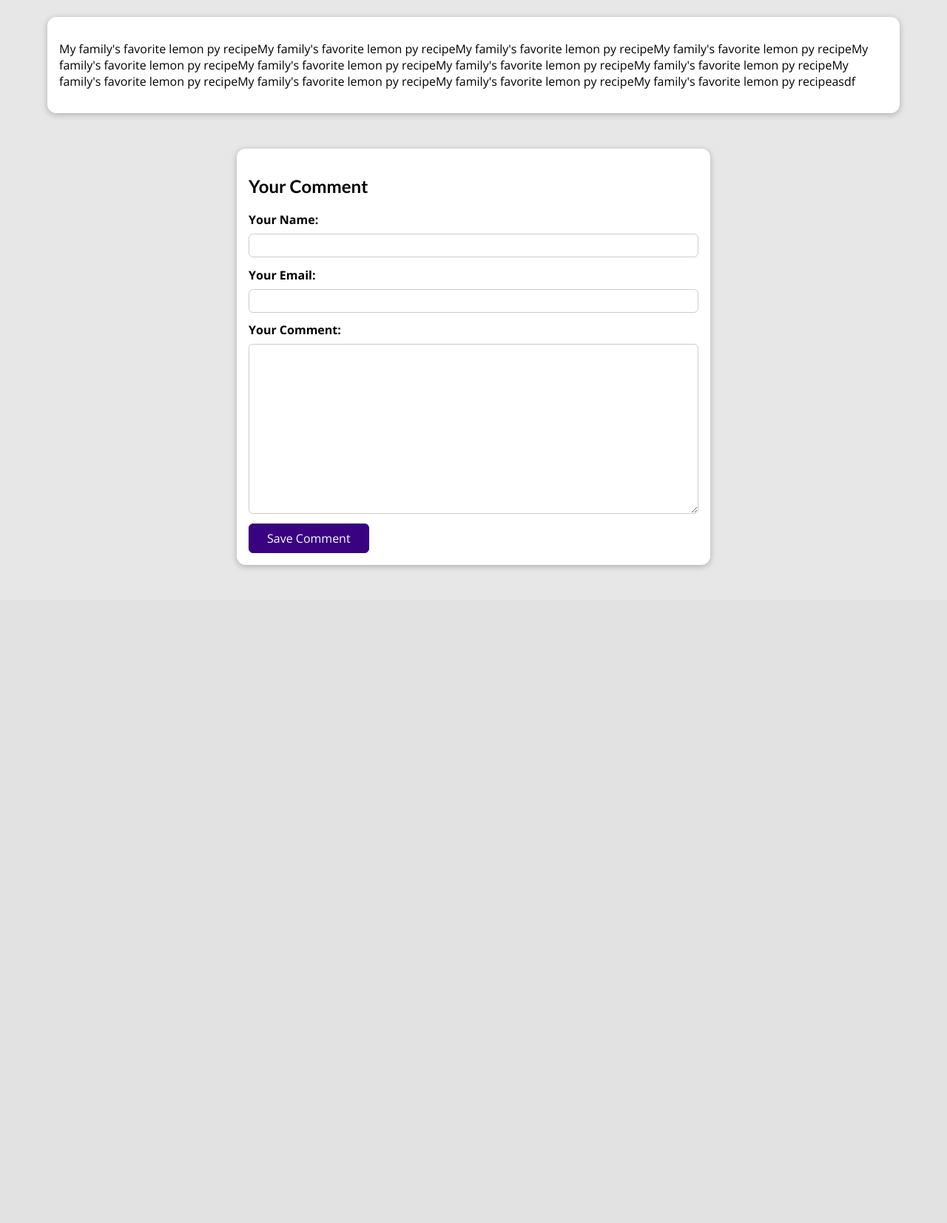
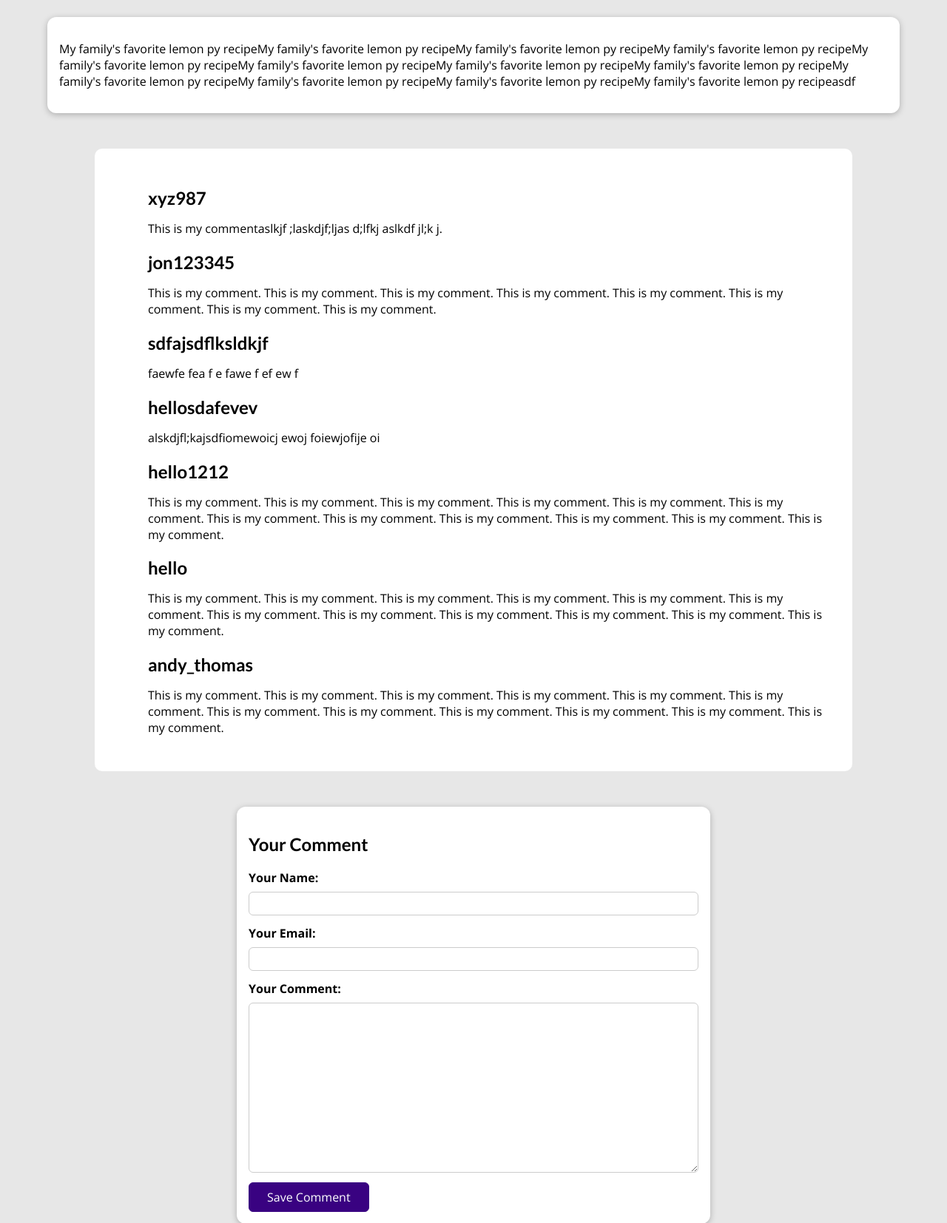
Before and after one commit to andythomasdotpy/my_site_1, a Django app: a page that uses blog_1/templates/blog_1/post-detail.html in a window 1280 px wide. Shown: the part 505-2159 px from the top of the page at 74% size. Before the commit the page ends 1273 px from the top, so only its background shows below. Run offline with Django 4.2, Linux system fonts and the light colour scheme; data comes from the database, SQL or seed files in the repository; both versions use the stored data as it was after the commit.

Commit message:
view.py with and without context function

```diff
--- a/blog_1/static/blog_1/post-detail.css
+++ b/blog_1/static/blog_1/post-detail.css
@@ -120,3 +120,59 @@ body {
     border-radius: 6px;
     border: 1px solid #ccc;
   }
+
+
+  .errorlist {
+    list-style: none;
+    margin: 0.5rem 0;
+    padding: 0;
+    color: red;
+  }
+
+  .invalid input,
+  .invalide textarea {
+    border-color: red;
+    background-color: #ecdada;
+  }
+
+  .invalid label {
+    color:  red;
+  }
+
+  #alert {
+    margin: 8rem auto 3rem auto;
+    border: 1px solid red;
+    background-color: #ecdada;
+    padding: 1rem;
+    width: 90%;
+    max-width: 40rem;
+  }
+
+  #alert a {
+    background-color: red;
+    color: white;
+    border: 1px solid #d6000b;
+    text-decoration: none;
+    padding: 0.25rem 1.5rem;
+    border-radius: 5px;
+  }
+
+  .comment-replies {
+    background-color: white;
+    width: 80%;
+    margin: auto;
+    border-radius: 10px;
+    padding: 2rem;
+  }
+
+  .comment-replies ul {
+    list-style-type: none;
+  }
+
+  .comment-replies h2 {
+    margin-bottom: 0;
+  }
+
+  .comment-replies p {
+    margin-top: .25rem;
+  }
--- a/blog_1/templates/blog_1/post-detail.html
+++ b/blog_1/templates/blog_1/post-detail.html
@@ -10,6 +10,14 @@
 {% endblock %}
 
 {% block content %}
+
+    {% if comment_form.errors %}
+        <div id="alert">
+            <h2>There were errors with your comment!</h2>
+            <p>Please see your errors below and resubmit your comment</p>
+            <a href="#comment-form" >Click here to view error </a>
+        </div>
+    {% endif %}
 
     <section id="summary">
         <h2>{{ single_post.title}}</h2>
@@ -31,12 +39,25 @@
         {{ single_post.content|linebreaks }}
     </main>
 
+    <section>
+        <div class="comment-replies">
+            <ul>
+                {% for comment in comments %}
+                    <li>
+                        <h2>{{ comment.user_name}}</h2>
+                        <p>{{ comment.text|linebreaks }} </p>
+                    </li>
+                {% endfor %}
+            </ul>
+        </div>
+    </section>
+
     <section id="comment-form">
         <h2>Your Comment</h2>
         <form action="{% url "post-detail-page" single_post.slug %}" method="POST">
             {% csrf_token %}
             {% for form_field in comment_form %}
-                <div class="form-control">
+                <div class="form-control {% if form_field.errors %}invalid{% endif %}">
                     {{ form_field.label_tag }}
                     {{ form_field }}
                     {{ form_field.errors}}
--- a/blog_1/views.py
+++ b/blog_1/views.py
@@ -1,8 +1,10 @@
 from django.shortcuts import render, get_object_or_404
 from django.views.generic.list import ListView
-from django.views.generic import DetailView
+from django.urls import reverse
+from django.views.generic import DetailView, View
+from django.http import HttpResponseRedirect
 
-from .models import Post, Tag
+from .models import Post, Tag, Comment
 from .forms import CommentForm
 
 # import my_site_1.dummy_data as dummy_data
@@ -36,13 +38,54 @@ class AllPostsView(ListView):
 
 
 
-class PostDetailView(DetailView):
-    template_name = "blog_1/post-detail.html"
-    model = Post            # With subclass DetailView, Django will automatically search by primary key or slug(which we are using here in urls.py)
-    context_object_name = "single_post"
+# class PostDetailView(DetailView):
+#     template_name = "blog_1/post-detail.html"
+#     model = Post            # With subclass DetailView, Django will automatically search by primary key or slug(which we are using here in urls.py)
+#     context_object_name = "single_post"
 
-    def get_context_data(self, **kwargs):
-        context = super().get_context_data(**kwargs)
-        context["get_tags"] = self.object.tags.all()
-        context["comment_form"] = CommentForm()
+#     def get_context_data(self, **kwargs):
+#         context = super().get_context_data(**kwargs)
+#         context["get_tags"] = self.object.tags.all()
+#         context["comment_form"] = CommentForm()
+#         return context
+
+
+# Now we create manual view to create our own logic
+class PostDetailView(View):
+    def func_context(self, slug):
+        post = Post.objects.get(slug=slug)
+        context = {
+            "single_post": post,
+            "get_tags": post.tags.all(),
+            "comment_form": CommentForm(),
+            "comments": post.comments.all().order_by("-id"),     # in models.py we used related_name="comments" for post column
+        }
         return context
+
+
+    def get(self, request, slug):
+        # post = Post.objects.get(slug=slug)
+        context = self.func_context(slug)
+        return render(request, "blog_1/post-detail.html", context)
+
+
+    def post(self, request, slug):
+        comment_form = CommentForm(request.POST)
+        post = Post.objects.get(slug=slug)
+        print(post)
+
+        if comment_form.is_valid():
+            comment = comment_form.save(commit=False)      # commit equals false will prevent saving to the database but will create a new model instance, since we have exclded post (in form) we need to link it to post before saving
+            comment.post = post     # now we set comment post = post of the slug for which the view was reached in the end (see a few lines above)
+            comment.save()   # now that we've attached post we can save to database
+
+            return HttpResponseRedirect(reverse("post-detail-page", args=[slug]))
+
+        context = {
+            "single_post": post,
+            "get_tags": post.tags.all(),
+            "comment_form": comment_form,
+            "comments": post.comments.all().order_by("-id"),    # we also place comments here in the case of failed validation and post request is reloaided
+        }
+
+        return render(request, "blog_1/post-detail.html", context)
```
Also changed, not shown: db.sqlite3.
